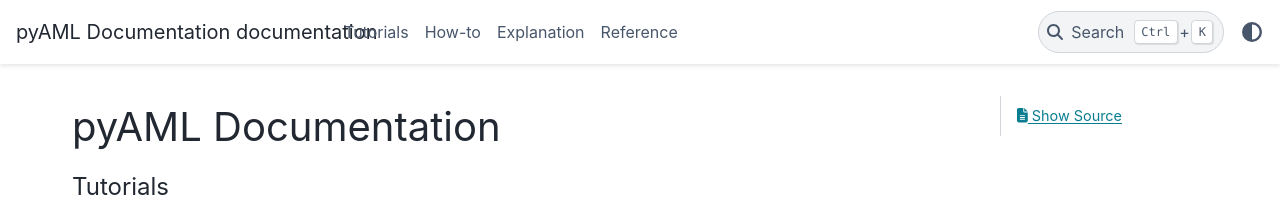
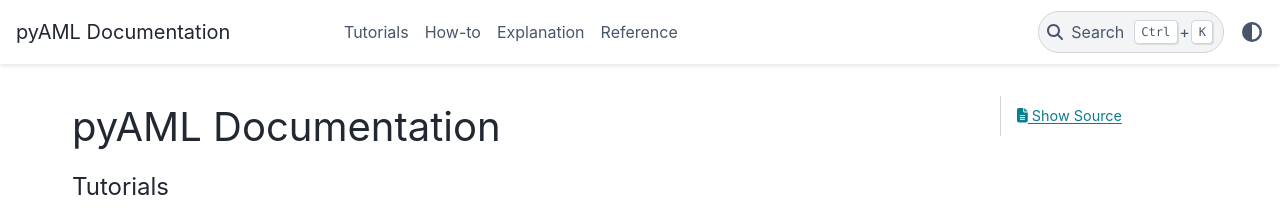
Before and after one commit to python-accelerator-middle-layer/documentation, a Sphinx documentation site: the page built from docs/source/index.rst, in a window 1280 px wide. Shown: the top 211 px of the page. Built offline with Sphinx 7.4.7 and the PyData theme 0.15.4, drawn with Linux system fonts in a browser that asks for light colours.

Commit message:
Update the html title.

```diff
--- a/docs/source/conf.py
+++ b/docs/source/conf.py
@@ -26,3 +26,4 @@
 
 html_theme = 'pydata_sphinx_theme'
 html_static_path = ['_static']
+html_title = "pyAML Documentation"
```
